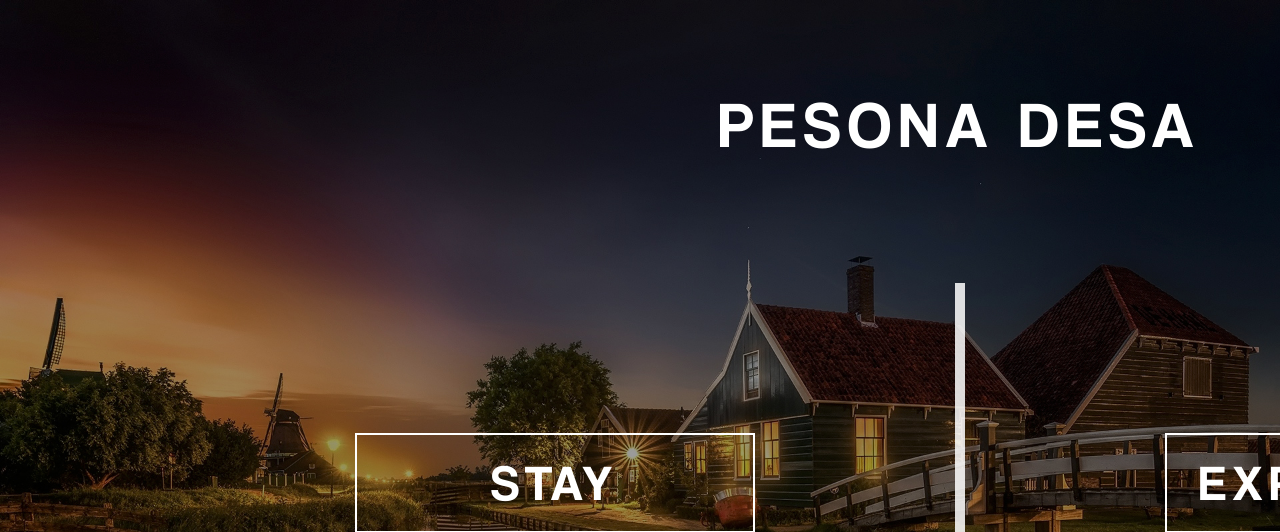
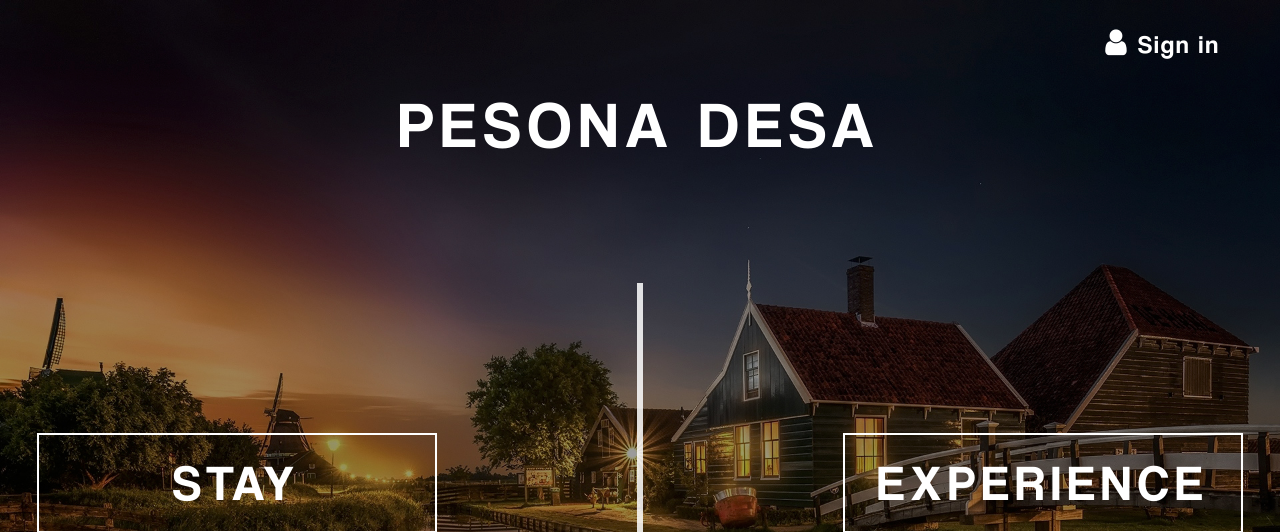
Before and after one commit to harrysenjaya/Pesona-Desa, a PHP site: template View/frontpage.html in a window 1280 px wide; the page is wider, and only the part inside the window is pictured. Shown: the top 532 px of that part. Run offline with PHP 8.4, Linux system fonts and the light colour scheme; the template is opened without the code that fills it, so the values that code supplies are empty.

Commit message:
Revert "Update frontpage.css"
This reverts commit 314a7153a5f784b49c5d97d7a5bff1bf872306f8.

```diff
--- a/View/Style/frontpage.css
+++ b/View/Style/frontpage.css
@@ -10,7 +10,6 @@ body {
     background-image: url('../Image/HADE.jpg');
     background-size: cover;
     background-repeat: no-repeat;
-    min-width: 1920px;
 }
 
 .font{
```
